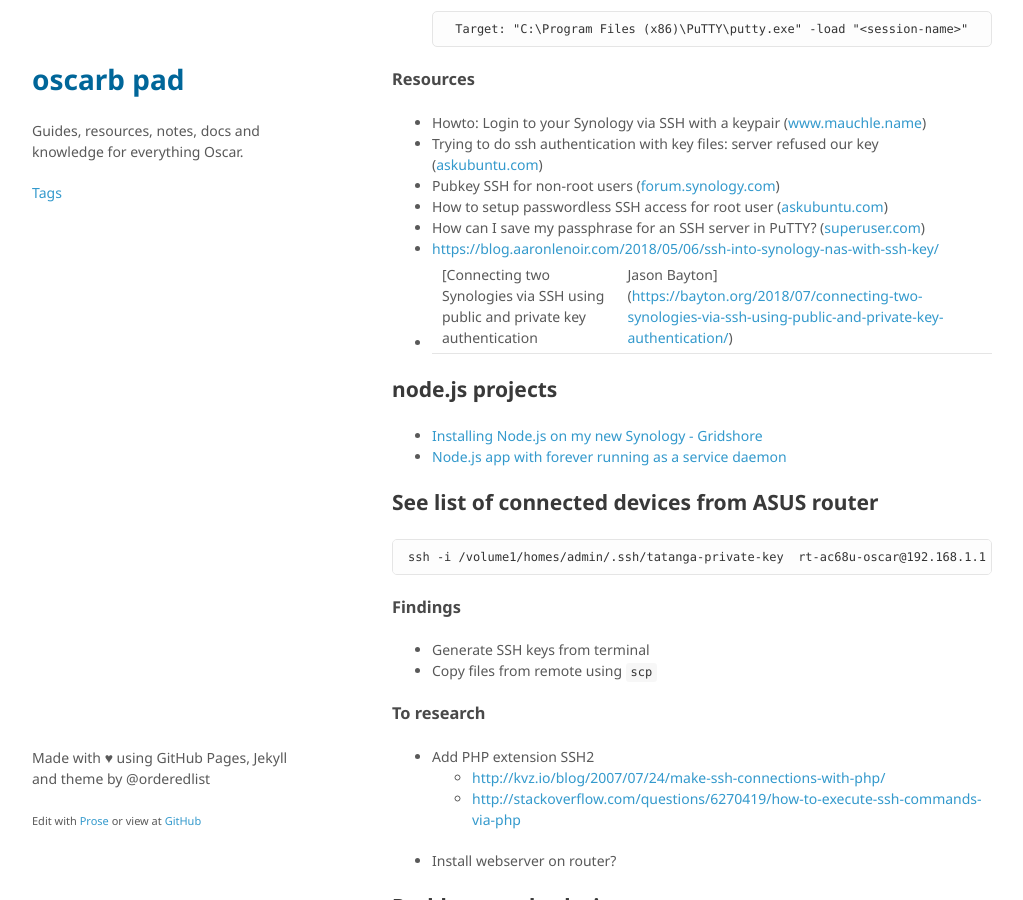
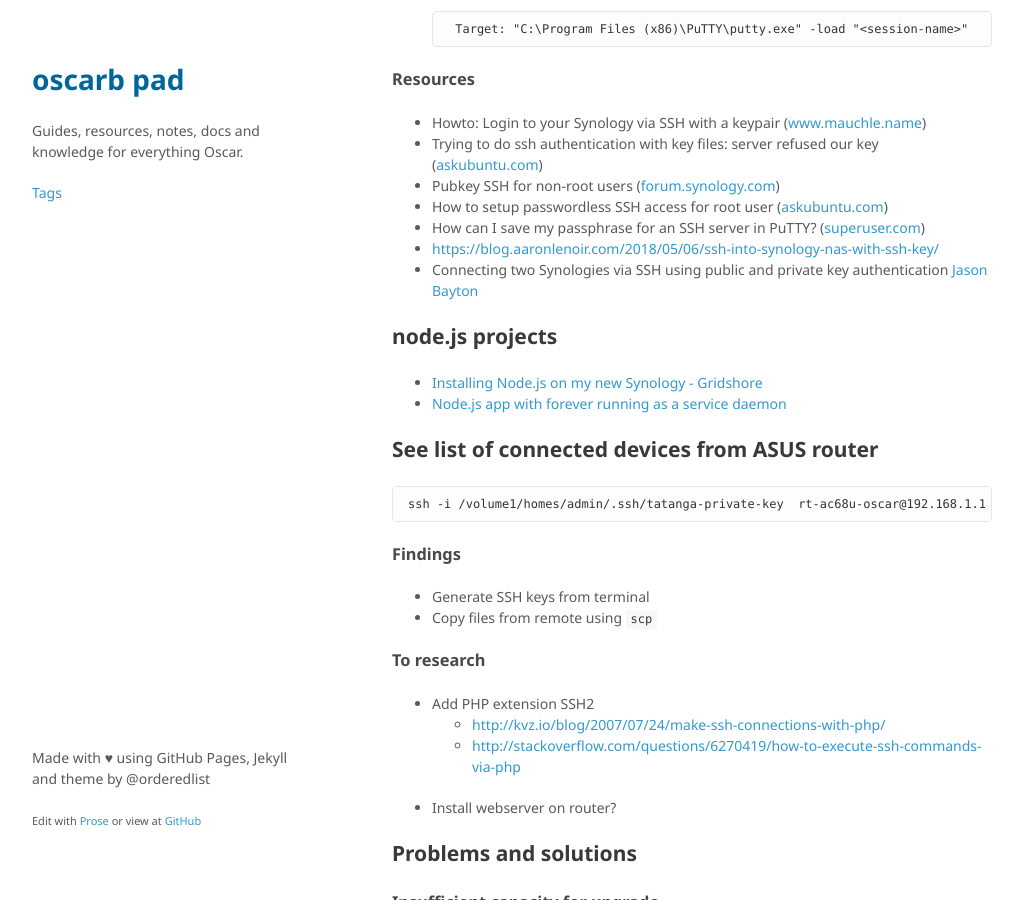
Before and after one commit to oscarb/pad, a Jekyll site: the page built from _docs/ds713.md, in a window 1280 px wide and 900 px high, scrolled down 5689 px. Shown: the whole window, without its empty margins (128-1151 px from the left). Built offline with Jekyll 4.4.1, drawn with Linux system fonts in a browser that asks for light colours; some web fonts are replaced.

Commit message:
Update ds713.md

```diff
--- a/_docs/ds713.md
+++ b/_docs/ds713.md
@@ -230,7 +230,7 @@ See `/etc/rc.local`
 * How to setup passwordless SSH access for root user ([askubuntu.com](http://askubuntu.com/questions/115151/how-to-setup-passwordless-ssh-access-for-root-user))
 * How can I save my passphrase for an SSH server in PuTTY? ([superuser.com](http://superuser.com/questions/211174/how-can-i-save-my-passphrase-for-an-ssh-server-in-putty))
 * https://blog.aaronlenoir.com/2018/05/06/ssh-into-synology-nas-with-ssh-key/
-* [Connecting two Synologies via SSH using public and private key authentication | Jason Bayton](https://bayton.org/2018/07/connecting-two-synologies-via-ssh-using-public-and-private-key-authentication/)
+* Connecting two Synologies via SSH using public and private key authentication [Jason Bayton](https://bayton.org/2018/07/connecting-two-synologies-via-ssh-using-public-and-private-key-authentication/)
 
 
 
```
